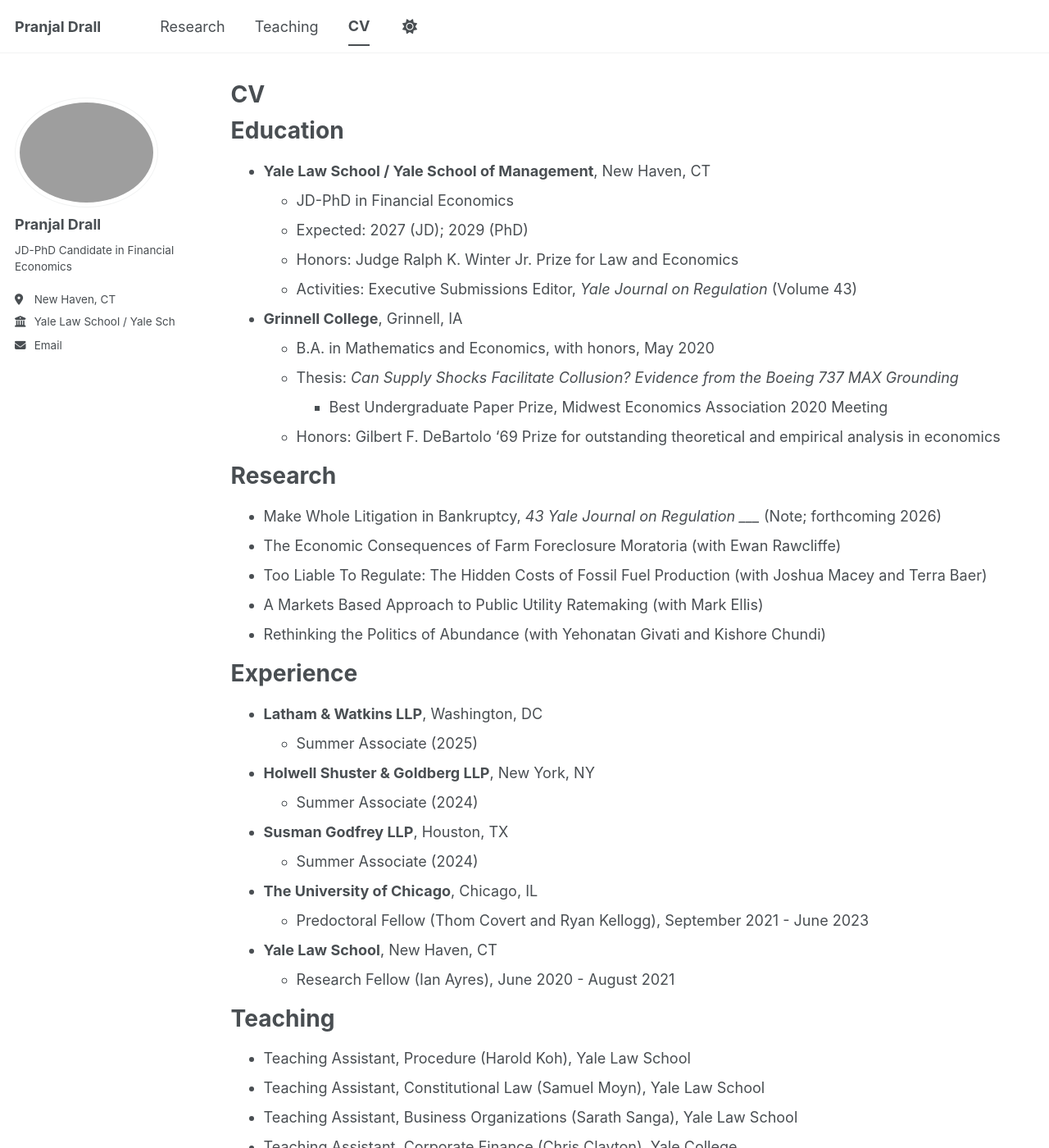
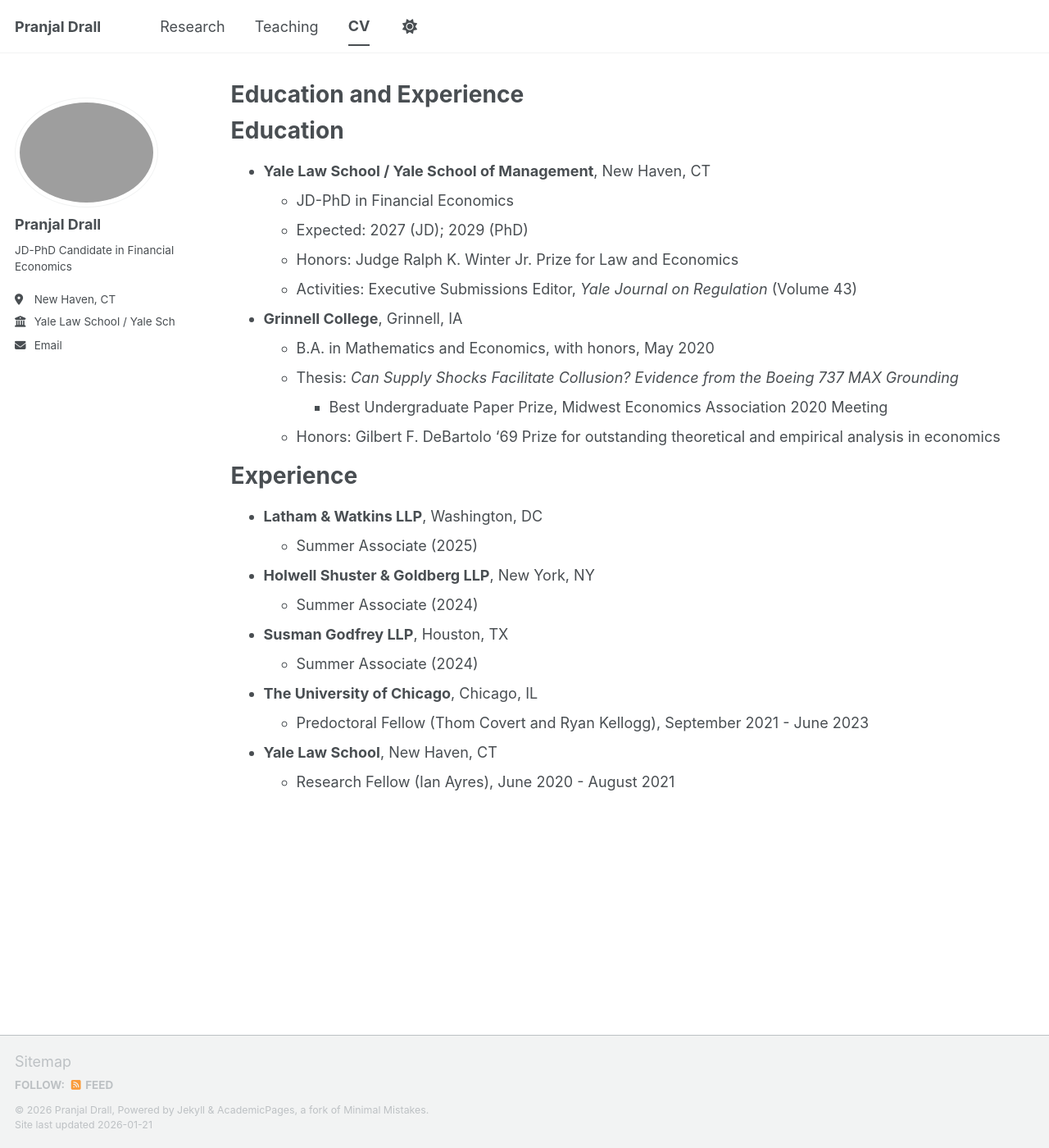
Before and after one commit to pranjal-drall/pranjal-drall.github.io, a Jekyll site: the page built from _pages/cv.md, in a window 1280 px wide and 1400 px high. Shown: the whole window at 82% size. Built offline with Jekyll 4.4.1, drawn with Linux system fonts in a browser that asks for light colours; a script bundle is joined from its source files by our own code; library files that are not in the unit come from our copies; some of the changed text lies outside the part shown.

Commit message:
Reorganize resume: remove CV title, delete Teaching section, move Research
- Changed page title from "CV" to "Education and Experience"
- Removed Teaching and Interests sections from CV page
- Moved Research content to publications/research page
- Deleted standalone teaching.html page
- Made section headings smaller with inline CSS

```diff
--- a/_pages/cv.md
+++ b/_pages/cv.md
@@ -1,6 +1,6 @@
 ---
 layout: archive
-title: "CV"
+title: "Education and Experience"
 permalink: /cv/
 author_profile: true
 redirect_from:
@@ -8,6 +8,12 @@ redirect_from:
 ---
 
 {% include base_path %}
+
+<style>
+.page__content h1 {
+  font-size: 1.5em;
+}
+</style>
 
 Education
 ======
@@ -22,14 +28,6 @@ Education
   * Thesis: *Can Supply Shocks Facilitate Collusion? Evidence from the Boeing 737 MAX Grounding*
     * Best Undergraduate Paper Prize, Midwest Economics Association 2020 Meeting
   * Honors: Gilbert F. DeBartolo '69 Prize for outstanding theoretical and empirical analysis in economics
-
-Research
-======
-* Make Whole Litigation in Bankruptcy, *43 Yale Journal on Regulation ___* (Note; forthcoming 2026)
-* The Economic Consequences of Farm Foreclosure Moratoria (with Ewan Rawcliffe)
-* Too Liable To Regulate: The Hidden Costs of Fossil Fuel Production (with Joshua Macey and Terra Baer)
-* A Markets Based Approach to Public Utility Ratemaking (with Mark Ellis)
-* Rethinking the Politics of Abundance (with Yehonatan Givati and Kishore Chundi)
 
 Experience
 ======
@@ -47,14 +45,3 @@ Experience
 
 * **Yale Law School**, New Haven, CT
   * Research Fellow (Ian Ayres), June 2020 - August 2021
-
-Teaching
-======
-* Teaching Assistant, Procedure (Harold Koh), Yale Law School
-* Teaching Assistant, Constitutional Law (Samuel Moyn), Yale Law School
-* Teaching Assistant, Business Organizations (Sarath Sanga), Yale Law School
-* Teaching Assistant, Corporate Finance (Chris Clayton), Yale College
-
-Interests
-======
-Arthouse film, Tennis, and overinvesting in the Green Bay Packers
```
Also changed, not shown: _pages/publications.html (+10 -0 lines), _pages/teaching.html (deleted, +0 -12 lines).
